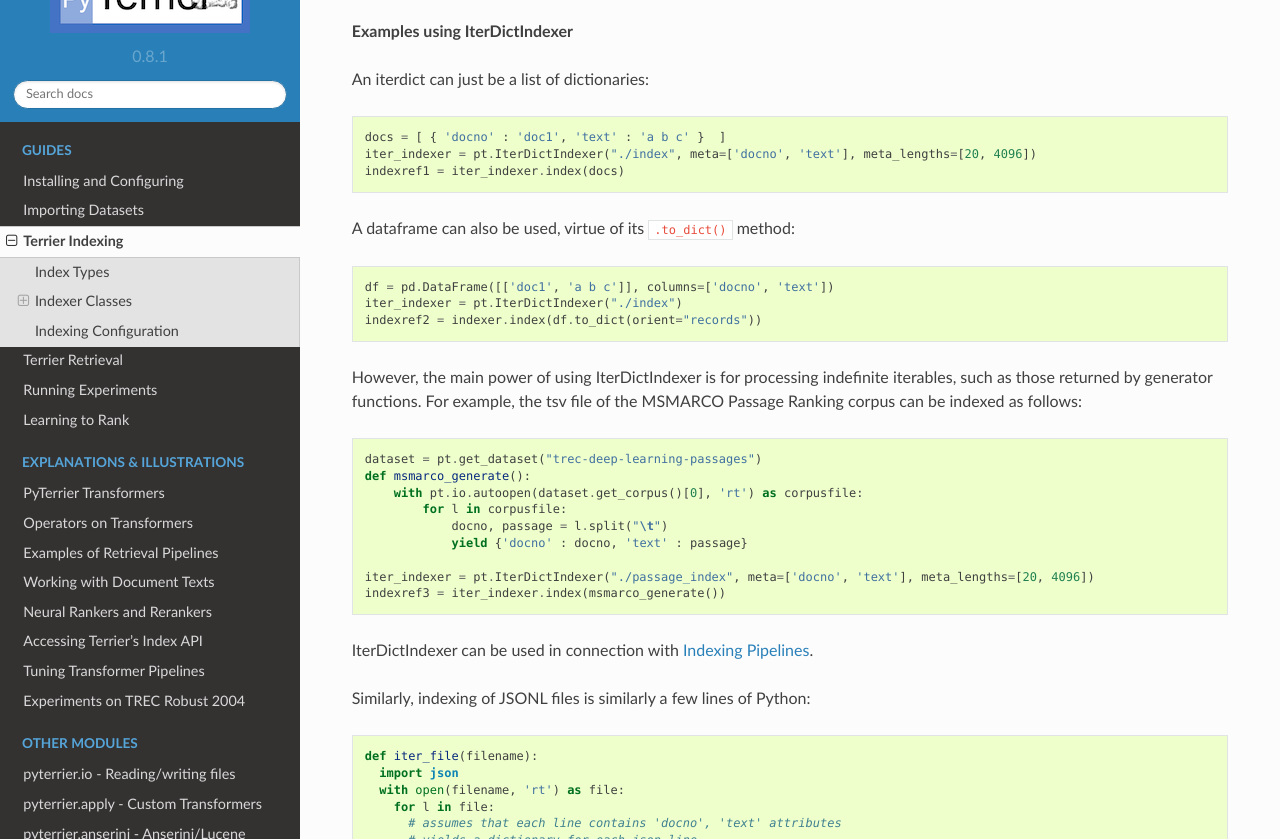
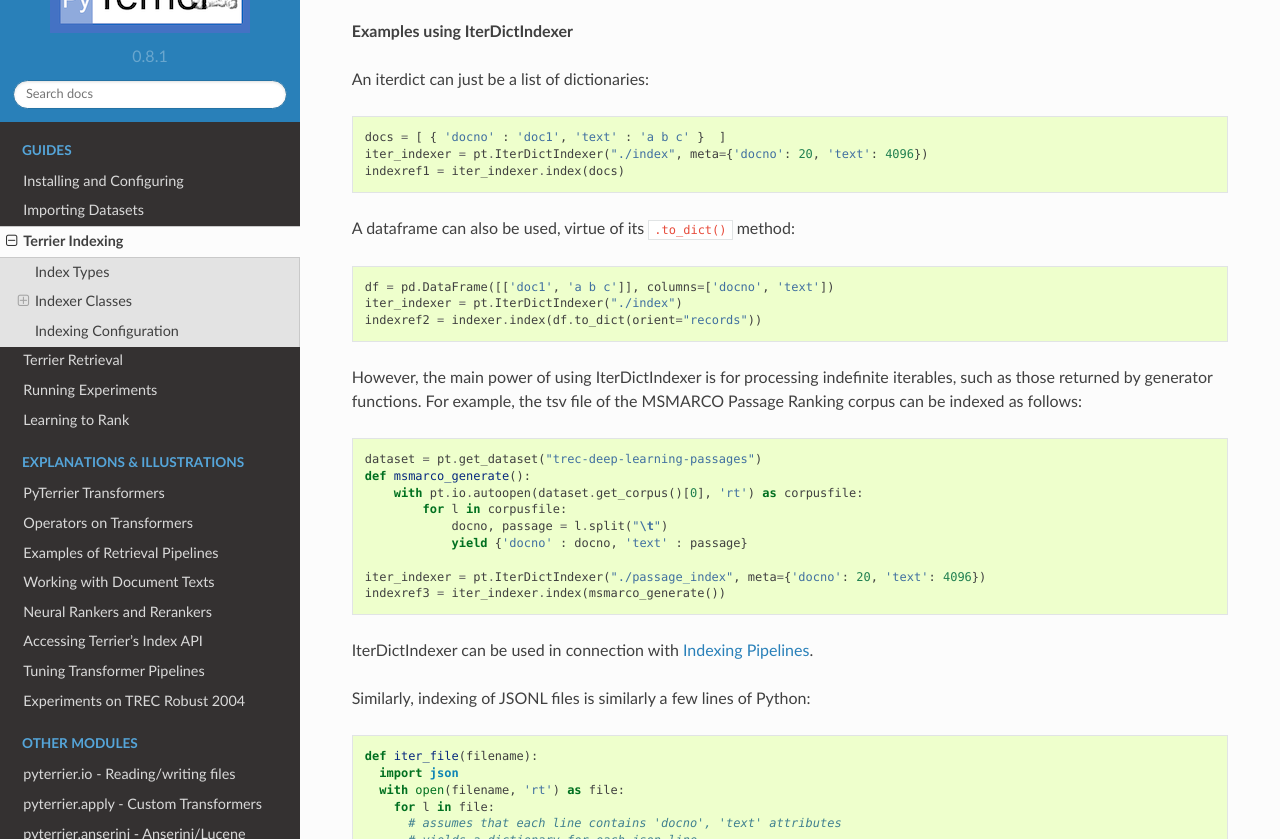
Before and after one commit to terrier-org/pyterrier, a Sphinx documentation site: the page built from docs/terrier-indexing.rst, in a window 1280 px wide and 1400 px high, scrolled down 1937 px, cut to the strip 113-952 px from the top of the window. Built offline with Sphinx 7.4.7 and the Read the Docs theme 2.0.0, drawn with Linux system fonts in a browser that asks for light colours; pages that are not in the unit, such as notebooks, are missing from menus; the version number is read from the project's files by our own code; some of the changed text lies outside the part shown.

Commit message:
Argument meta should be supplied as dictionary

```diff
--- a/docs/terrier-indexing.rst
+++ b/docs/terrier-indexing.rst
@@ -89,7 +89,7 @@ IterDictIndexer
 An iterdict can just be a list of dictionaries::
 
     docs = [ { 'docno' : 'doc1', 'text' : 'a b c' }  ]
-    iter_indexer = pt.IterDictIndexer("./index", meta=['docno', 'text'], meta_lengths=[20, 4096])
+    iter_indexer = pt.IterDictIndexer("./index", meta={'docno': 20, 'text': 4096})
     indexref1 = iter_indexer.index(docs)
 
 A dataframe can also be used, virtue of its ``.to_dict()`` method::
@@ -108,7 +108,7 @@ For example, the tsv file of the MSMARCO Passage Ranking corpus can be indexed a
                 docno, passage = l.split("\t")
                 yield {'docno' : docno, 'text' : passage}
 
-    iter_indexer = pt.IterDictIndexer("./passage_index", meta=['docno', 'text'], meta_lengths=[20, 4096])
+    iter_indexer = pt.IterDictIndexer("./passage_index", meta={'docno': 20, 'text': 4096})
     indexref3 = iter_indexer.index(msmarco_generate())
 
 IterDictIndexer can be used in connection with :ref:`indexing_pipelines`.
@@ -123,7 +123,7 @@ Similarly, indexing of JSONL files is similarly a few lines of Python::
           # yields a dictionary for each json line
           yield json.loads(l)
 
-    indexref4 = pt.IterDictIndexer("./index", meta=['docno', 'text'], meta_lengths=[20, 4096]).index(iter_file("/path/to/file.jsonl"))
+    indexref4 = pt.IterDictIndexer("./index", meta={'docno': 20, 'text': 4096}).index(iter_file("/path/to/file.jsonl"))
 
 NB: Use ``pt.io.autoopen()`` as a drop-in replacement for ``open()`` that supports files compressed by gzip etc.
 
@@ -145,7 +145,7 @@ Example using Indexing Pipelines::
 
 On UNIX-based systems, IterDictIndexer can also perform multi-threaded indexing::
 
-    iter_indexer = pt.IterDictIndexer("./passage_index_8", meta=['docno', 'text'], meta_lengths=[20, 4096], threads=8)
+    iter_indexer = pt.IterDictIndexer("./passage_index_8", meta={'docno': 20, 'text': 4096}, threads=8)
     indexref6 = iter_indexer.index(msmarco_generate())
 
 Note that the resulting index ordering with multiple threads is non-deterministic; if you need
```
